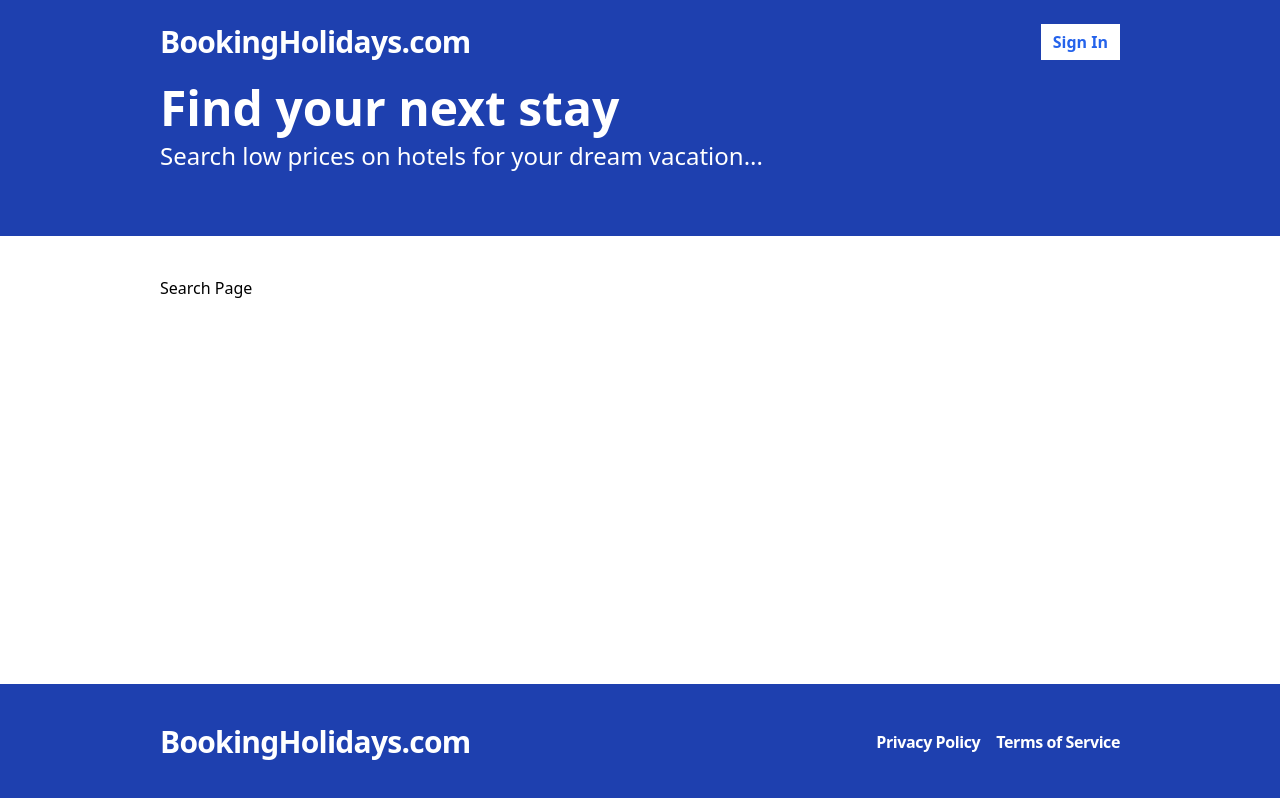
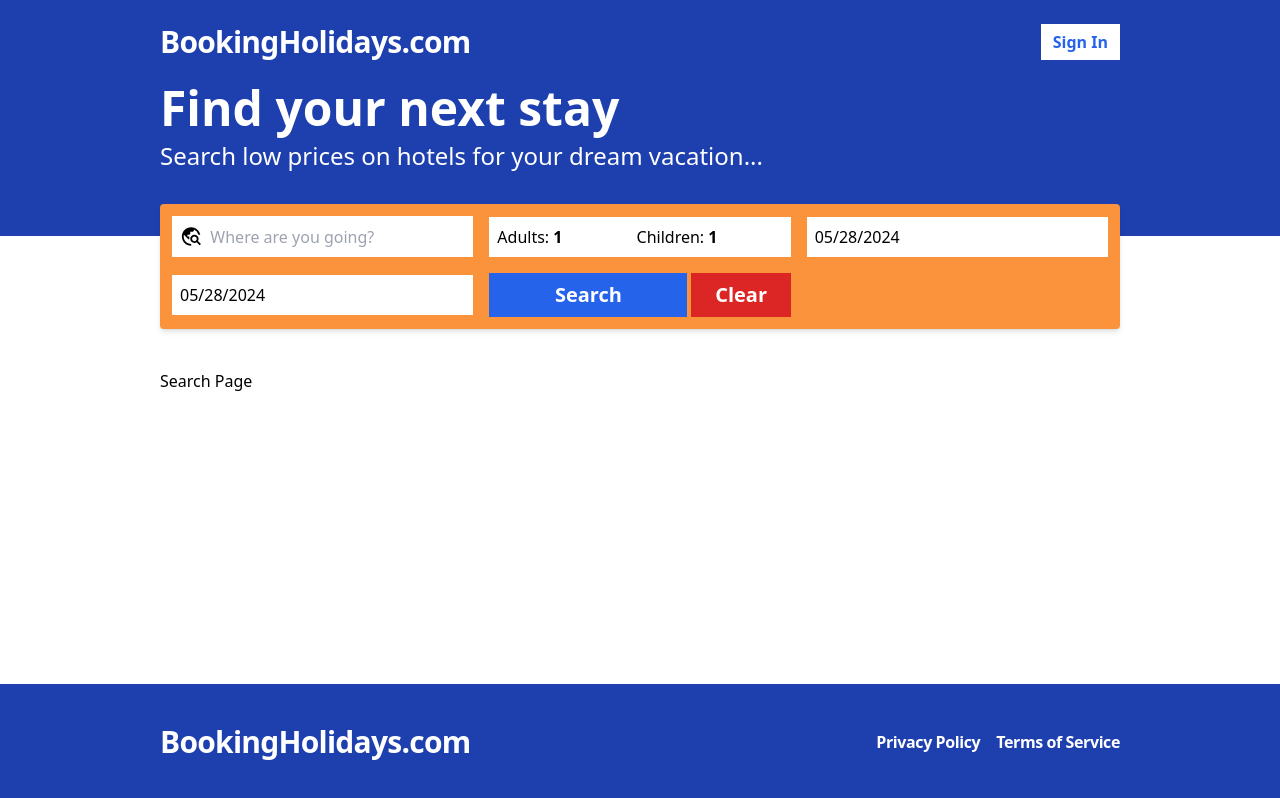
Before and after one commit to TheoJoha/booking-app, a React (Vite) app in the folder frontend/: page /search in a window 1280 px wide. Built offline with nearby package versions, Linux system fonts and the light colour scheme; no server answers.

Commit message:
Search forms etc

```diff
--- a/frontend/package.json
+++ b/frontend/package.json
@@ -11,6 +11,7 @@
   },
   "dependencies": {
     "react": "^18.2.0",
+    "react-datepicker": "^6.9.0",
     "react-dom": "^18.2.0",
     "react-hook-form": "^7.51.5",
     "react-icons": "^5.2.1",
@@ -19,6 +20,7 @@
   },
   "devDependencies": {
     "@types/react": "^18.2.66",
+    "@types/react-datepicker": "^6.2.0",
     "@types/react-dom": "^18.2.22",
     "@typescript-eslint/eslint-plugin": "^7.2.0",
     "@typescript-eslint/parser": "^7.2.0",
--- a/frontend/src/App.tsx
+++ b/frontend/src/App.tsx
@@ -8,6 +8,7 @@ import AddHotel from './pages/AddHotel'
 import { useAppContext } from './contexts/AppContext'
 import MyHotels from './pages/MyHotels'
 import EditHotel from './pages/EditHotel'
+import Search from './pages/Search'
 
 function App() {
 
@@ -20,7 +21,7 @@ function App() {
           <p>Home Page</p>
         </Layout>}/>
         <Route path="/search" element={<Layout>
-          <p>Search Page</p>
+          <Search />
         </Layout>}/>
         <Route path="/register" element={<Layout><Register /></Layout>} />
         <Route path="*" element={<Navigate to ="/" />}/>
--- /dev/null
+++ b/frontend/src/components/SearchBar.tsx
@@ -0,0 +1,93 @@
+import { FormEvent, useState } from "react"
+import { useSearchContext } from "../contexts/SearchContext"
+import { MdTravelExplore } from "react-icons/md"
+import DatePicker from "react-datepicker"
+import "react-datepicker/dist/react-datepicker.css"
+import { useNavigate } from "react-router-dom"
+
+const SearchBar = () => {
+    const navigate = useNavigate()
+    const search = useSearchContext()
+
+    const [destination, setDestination] = useState<string>(search.destination)
+    const [checkIn, setCheckIn] = useState<Date>(search.checkIn)
+    const [checkOut, setCheckOut] = useState<Date>(search.checkOut)
+    const [adultCount, setAdultCount] = useState<number>(search.adultCount)
+    const [childCount, setChildCount] = useState<number>(search.childCount)
+
+    const handleSubmit = (event: FormEvent) =>{
+        event.preventDefault()
+        search.saveSearchValues(
+            destination,
+            checkIn,
+            checkOut,
+            adultCount,
+            childCount
+        )
+        navigate("/search")
+    }
+
+    const minDate = new Date()
+    const maxDate = new Date()
+    maxDate.setFullYear(maxDate.getFullYear() + 1);
+
+    return (
+        <form onSubmit={handleSubmit} className="-mt-8 p-3 bg-orange-400 rounded shadow-md grid grid-cols-2 lg:grid-cols-3 2xl:grid-cols-5 items-center gap-4">
+            <div className="flex flex-row items-center flex-1 bg-white p-2">
+                <MdTravelExplore size={25} className="mr-2" />
+                <input placeholder="Where are you going?" className="text-md w-full focus:outline-none"
+                value={destination}
+                onChange={(event)=>setDestination(event.target.value)}
+                />
+            </div>
+            <div className="flex bg-white px-2 py-1 gap-2">
+                <label className="items-center flex">
+                    Adults:
+                    <input className="w-full p-1 focus:outline-none font-bold" type="number" min={1} max={20} value={adultCount} onChange={(e)=> setAdultCount(parseInt(e.target.value))} />
+                </label>
+                <label className="items-center flex">
+                    Children:
+                    <input className="w-full p-1 focus:outline-none font-bold" type="number" min={0} max={20} value={adultCount} onChange={(e)=> setChildCount(parseInt(e.target.value))} />
+                </label>
+            </div>
+            <div>
+                <DatePicker
+                selected={checkIn}
+                onChange={(date)=> setCheckIn(date as Date)}
+                selectsStart
+                startDate={checkIn}
+                endDate={checkOut}
+                minDate={minDate}
+                maxDate={maxDate}
+                placeholderText="Check-in Date"
+                className="min-w-full bg-white p-2 focus:outline-none"
+                wrapperClassName="min-w-full"
+                />
+            </div>
+            <div>
+                <DatePicker
+                selected={checkOut}
+                onChange={(date)=> setCheckOut(date as Date)}
+                selectsStart
+                startDate={checkIn}
+                endDate={checkOut}
+                minDate={minDate}
+                maxDate={maxDate}
+                placeholderText="Check-in Date"
+                className="min-w-full bg-white p-2 focus:outline-none"
+                wrapperClassName="min-w-full"
+                />
+            </div>
+            <div className="flex gap-1">
+                <button className="w-2/3 bg-blue-600 text-white h-full p-2 font-bold text-xl hover:bg-blue-500">
+                    Search
+                </button>
+                <button className="w-1/3 bg-red-600 text-white h-full p-2 font-bold text-xl hover:bg-red-500">
+                    Clear
+                </button>
+            </div>
+        </form>
+    )
+}
+
+export default SearchBar
--- /dev/null
+++ b/frontend/src/contexts/SearchContext.tsx
@@ -0,0 +1,63 @@
+import React, { useContext, useState } from "react";
+
+type SearchContext = {
+    destination: string;
+    checkIn: Date;
+    checkOut: Date;
+    adultCount: number;
+    childCount: number;
+    hotelId: string;
+    saveSearchValues: (destination: string, checkIn: Date, checkOut: Date, adultCount: number, childCount: number) => void;
+}
+
+const SearchContext = React.createContext<SearchContext | undefined>(undefined);
+
+type SearchContextProviderProps = {
+    children: React.ReactNode;
+}
+
+export const SearchContextProvider = ({children}: SearchContextProviderProps) => {
+
+    const [destination, setDestination] = useState<string>("")
+    const [checkIn, setCheckIn] = useState<Date>(new Date())
+    const [checkOut, setCheckOut] = useState<Date>(new Date())
+    const [adultCount, setAdultCount] = useState<number>(1)
+    const [childCount, setChildCount] = useState<number>(0)
+    const [hotelId, setHotelId] = useState<string>("")
+
+    const saveSearchValues = (
+        destination: string,
+        checkIn: Date,
+        checkOut: Date,
+        adultCount: number,
+        childCount: number,
+        hotelId?: string) => {
+        setDestination(destination)
+        setCheckIn(checkIn)
+        setCheckOut(checkOut)
+        setAdultCount(adultCount)
+        setChildCount(childCount)
+        if (hotelId) {
+            setHotelId(hotelId)
+        }
+    }
+
+    return (
+        <SearchContext.Provider value={{
+            destination,
+            checkIn,
+            checkOut,
+            adultCount,
+            childCount,
+            hotelId,
+            saveSearchValues,
+        }}>
+            {children}
+        </SearchContext.Provider>
+    )
+}
+
+export const useSearchContext = ()=>{
+    const context = useContext(SearchContext);
+    return context as SearchContext;
+}
--- a/frontend/src/layouts/Layout.tsx
+++ b/frontend/src/layouts/Layout.tsx
@@ -1,6 +1,7 @@
 import Hero from "../Hero"
 import Footer from "../components/Footer"
 import Header from "../components/Header"
+import SearchBar from "../components/SearchBar";
 
 interface Props {
     children: React.ReactNode;
@@ -11,6 +12,9 @@ const Layout = ({children}: Props) => {
         <div className="flex flex-col min-h-screen" >
             <Header />
             <Hero />
+            <div className="container mx-auto">
+                <SearchBar />
+            </div>
             <div className="container mx-auto py-10 flex-1">
                 {children}
             </div>
--- a/frontend/src/main.tsx
+++ b/frontend/src/main.tsx
@@ -4,6 +4,7 @@ import App from './App.tsx'
 import './index.css'
 import { QueryClient, QueryClientProvider } from 'react-query'
 import { AppContextProvider } from './contexts/AppContext.tsx'
+import { SearchContextProvider } from './contexts/SearchContext.tsx'
 
 const queryClient = new QueryClient({
   defaultOptions: {
@@ -17,7 +18,9 @@ ReactDOM.createRoot(document.getElementById('root')!).render(
   <React.StrictMode>
     <QueryClientProvider client={queryClient} >
       <AppContextProvider>
-        <App />
+        <SearchContextProvider>
+          <App />
+        </SearchContextProvider>
       </AppContextProvider>
     </QueryClientProvider>
   </React.StrictMode>,
--- /dev/null
+++ b/frontend/src/pages/Search.tsx
@@ -0,0 +1,10 @@
+import { useSearchContext } from "../contexts/SearchContext"
+
+const Search = () => {
+    const search = useSearchContext()
+    console.log(search)
+
+    return <>Search Page</>
+}
+
+export default Search;
```
Also changed, not shown: 1 other file (tests, documents, lock files or other folders).
